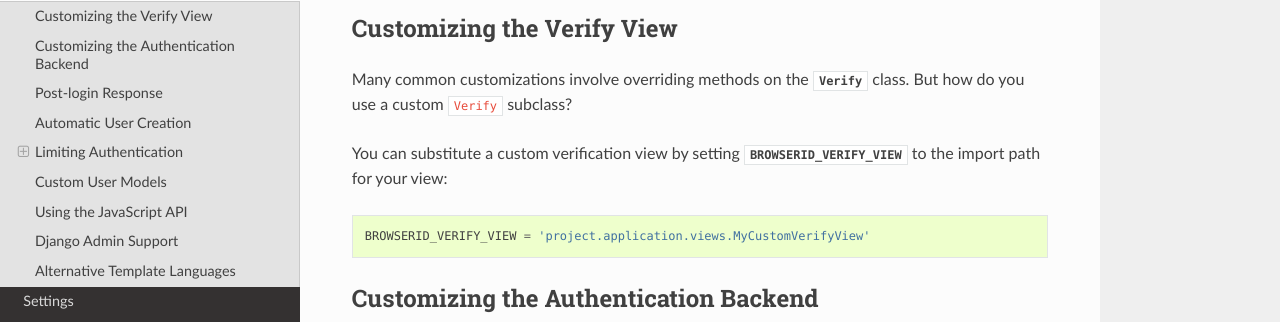
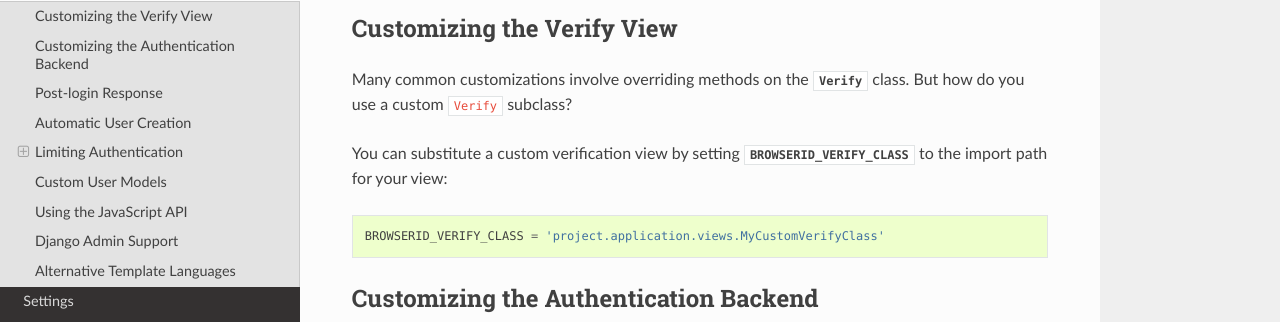
Before and after one commit to mozilla/django-browserid, a Sphinx documentation site: the page built from docs/user/customization.rst, in a window 1280 px wide and 900 px high. Shown: the part 220-542 px from the top of the window. Built offline with Sphinx 7.4.7 and the Read the Docs theme 2.0.0, drawn with Linux system fonts in a browser that asks for light colours.

Commit message:
[docs] Update BROWSERID_VERIFY_VIEW to BROWSERID_VERIFY_CLASS

```diff
--- a/docs/user/customization.rst
+++ b/docs/user/customization.rst
@@ -11,12 +11,12 @@ Many common customizations involve overriding methods on the
 custom ``Verify`` subclass?
 
 You can substitute a custom verification view by setting
-:attr:`BROWSERID_VERIFY_VIEW <django.conf.settings.BROWSERID_VERIFY_VIEW>` to
+:attr:`BROWSERID_VERIFY_CLASS <django.conf.settings.BROWSERID_VERIFY_CLASS>` to
 the import path for your view:
 
 .. code-block:: python
 
-    BROWSERID_VERIFY_VIEW = 'project.application.views.MyCustomVerifyView'
+    BROWSERID_VERIFY_CLASS = 'project.application.views.MyCustomVerifyClass'
 
 
 Customizing the Authentication Backend
--- a/docs/user/settings.rst
+++ b/docs/user/settings.rst
@@ -68,7 +68,7 @@ Customizing the Login Popup
 
 Customizing the Verify View
 ---------------------------
-.. attribute:: BROWSERID_VERIFY_VIEW
+.. attribute:: BROWSERID_VERIFY_CLASS
 
     :default: ``django_browserid.views.Verify``
 
```
